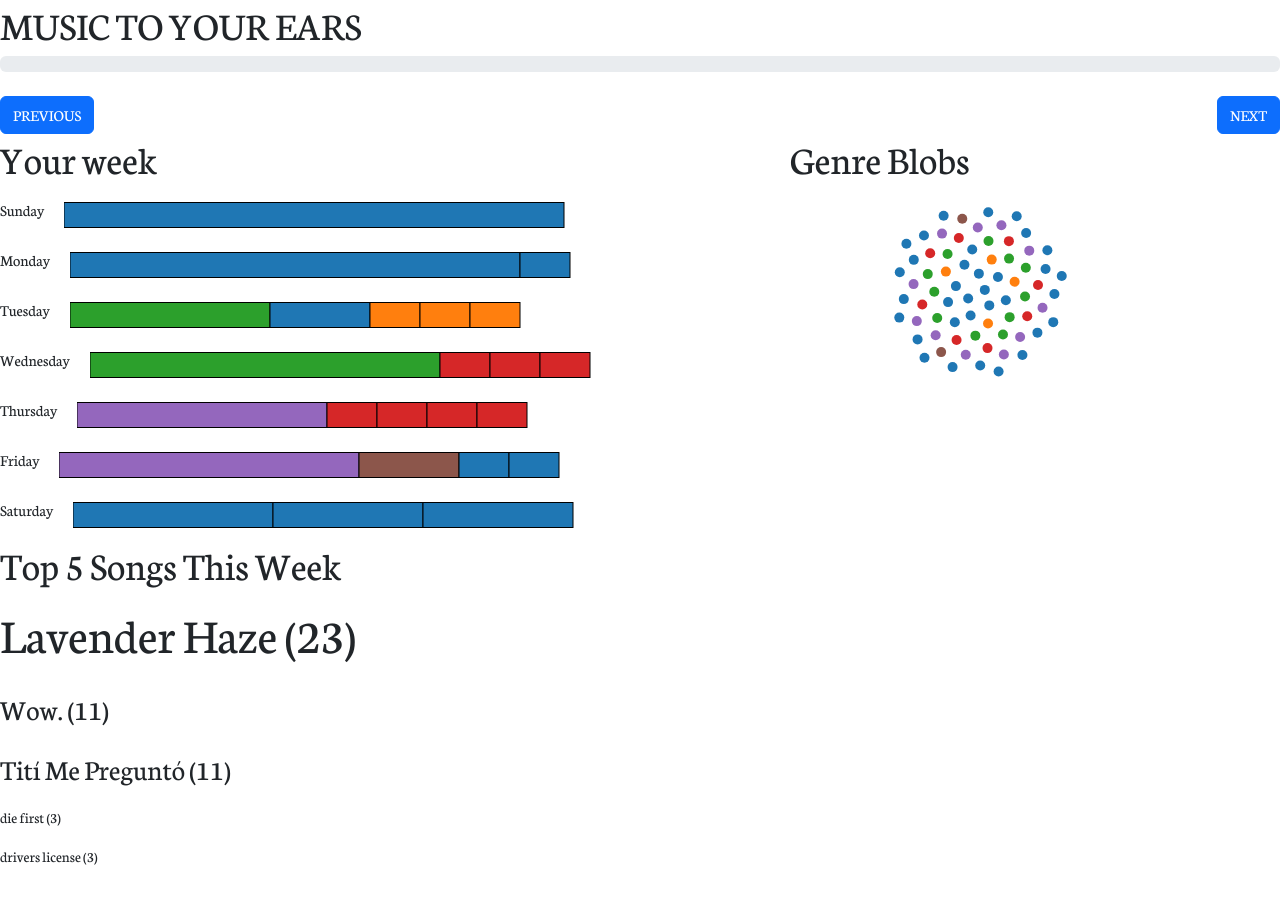
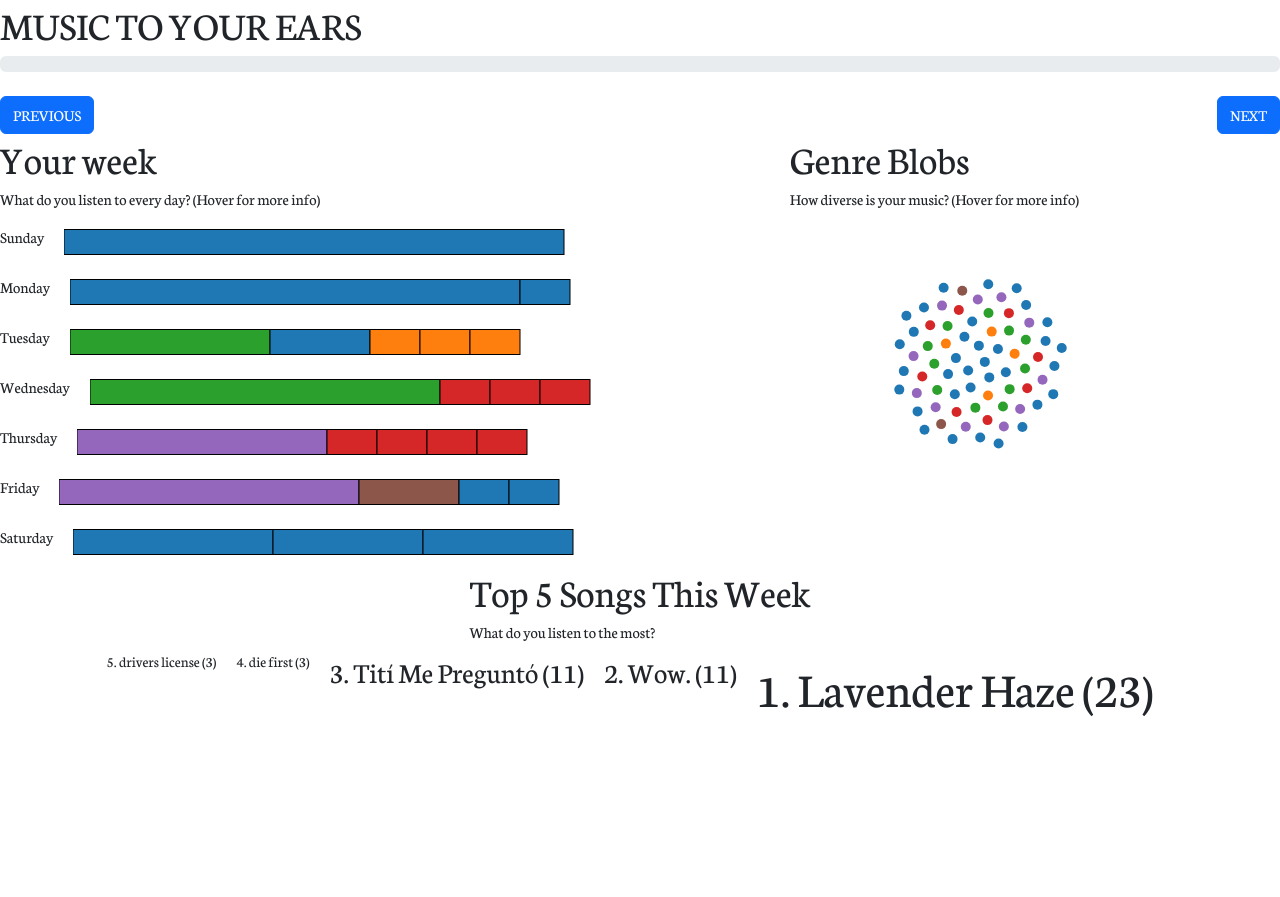
Before and after one commit to ericf1/ericf1.github.io, a plain HTML site: page index.html in a window 1280 px wide. After the commit the page ends 800 px from the top, so only its background shows below. Drawn offline with Linux system fonts and the light colour scheme; animation ran at ten frames a second.

Commit message:
polished up basic design

```diff
--- a/index.html
+++ b/index.html
@@ -1,5 +1,5 @@
 <!DOCTYPE html>
-<html>
+<html lang="en">
   <head>
     <meta charset="utf-8" />
     <meta name="description" content="" />
@@ -9,6 +9,7 @@
       href="https://fonts.googleapis.com/css?family=Neuton:300,400,400i,700,800"
       rel="stylesheet"
     />
+    <link rel="icon" type="image/x-icon" href="/pictures/musicnote.png" />
     <link rel="stylesheet" href="css/bootstrap.min.css" />
     <link rel="stylesheet" href="css/style.css" />
   </head>
@@ -31,6 +32,7 @@
     <div class="d-flex flex-row">
       <div>
         <h1>Your week</h1>
+        <h6>What do you listen to every day? (Hover for more info)</h6>
         <div id="week-summary">
           <div class="d-flex flex-row">
             <p class="mt-2">Sunday</p>
@@ -64,12 +66,21 @@
       </div>
       <div>
         <h1>Genre Blobs</h1>
+        <h6>How diverse is your music? (Hover for more info)</h6>
         <div id="genre-blobs"></div>
       </div>
     </div>
 
-    <h1>Top 5 Songs This Week</h1>
-    <div id="text-size-ranking"></div>
+    <div class="d-flex flex-row justify-content-center">
+      <div class="d-flex flex-column justify-content-center">
+        <h1 class="center-text">Top 5 Songs This Week</h1>
+        <h6 class="center-text">What do you listen to the most?</h6>
+      </div>
+    </div>
+    <div
+      class="d-flex flex-row justify-content-center"
+      id="text-size-ranking"
+    ></div>
 
     <!-- Load JS libraries -->
     <script src="js/jquery.min.js"></script>
--- a/js/main.js
+++ b/js/main.js
@@ -1,6 +1,6 @@
-const margin = {top: -250, right: 0, bottom: 0, left: 75},
+const margin = {top: -210, right: 0, bottom: 0, left: 75},
   width = 300 - margin.left - margin.right,
-  height = 250 - margin.top - margin.bottom
+  height = 300 - margin.top - margin.bottom
 
 const genreSVG = d3.select("#genre-blobs")
   .append("svg")
@@ -205,7 +205,7 @@ Promise.all(promises).then(function(values){
             .duration(300)
             .style("opacity", .9);
         tooltip.html(d.Song + "<br/>"  + d.Artist + "<br/>" + d.Genre)
-            .style("left", (event.pageX + 10) + "px")
+            .style("left", (event.pageX + 25) + "px")
             .style("top", (event.pageY - 29) + "px");
         })
     .on("mouseout", function(event, d) {
@@ -245,12 +245,15 @@ Promise.all(promises).then(function(values){
     // TEXT SIZE RANKING
 
     // display onto the page
-    d3.select("#text-size-ranking").append("g")
+
+    // reverse topSongs
+
+    d3.select("#text-size-ranking")
         .selectAll("p")
-        .data(topSongs)
+        .data(topSongs.reverse())
         .enter().append("p")
-        .text(function(d) {
-            return d + " (" + songCount[d] + ")";
+        .html(function(d, i) {
+            return (topSongs.length - i) + ". " + d + " (" + songCount[d] + ")";
         })
         .style("font-size", function(d) {
             return scaleTextSize(songCount[d]) + "px";
```
Also changed, not shown: mp3.html (+1 -0 lines), pictures/musicnote.png (added).
